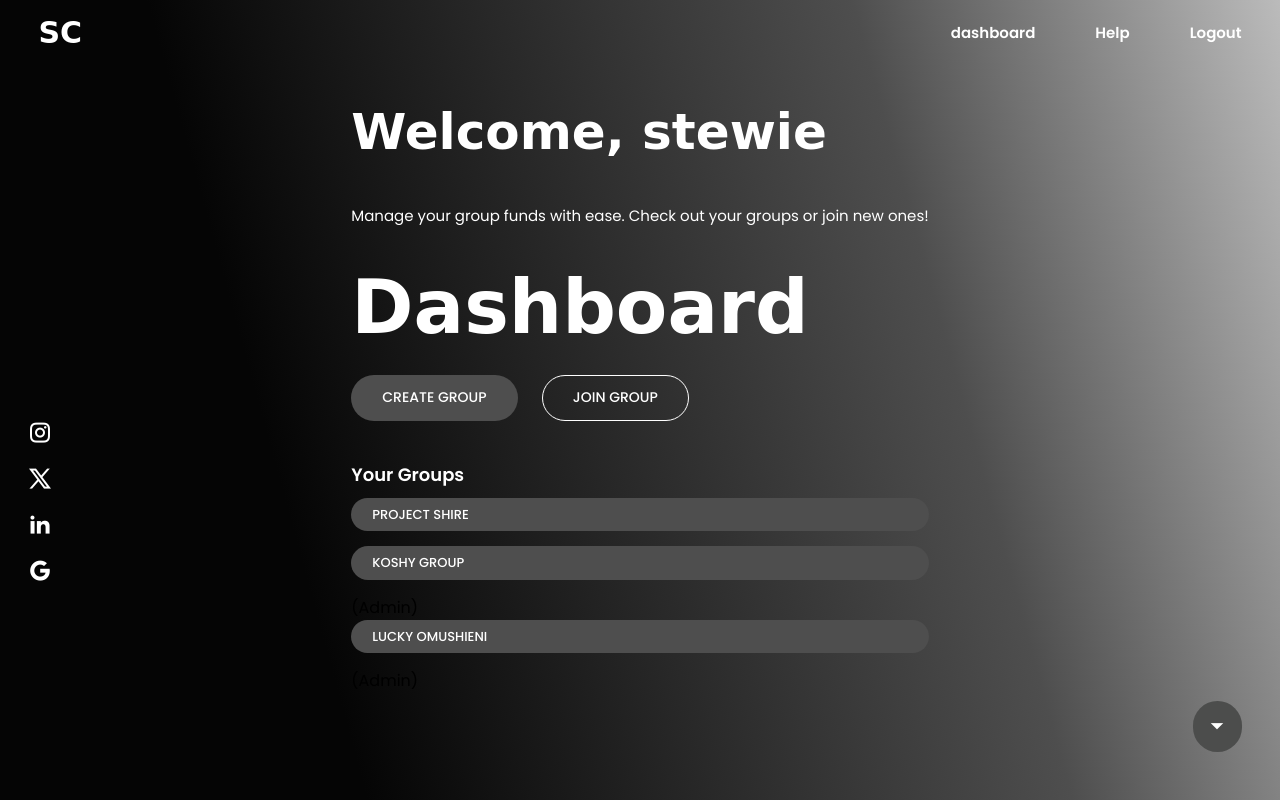
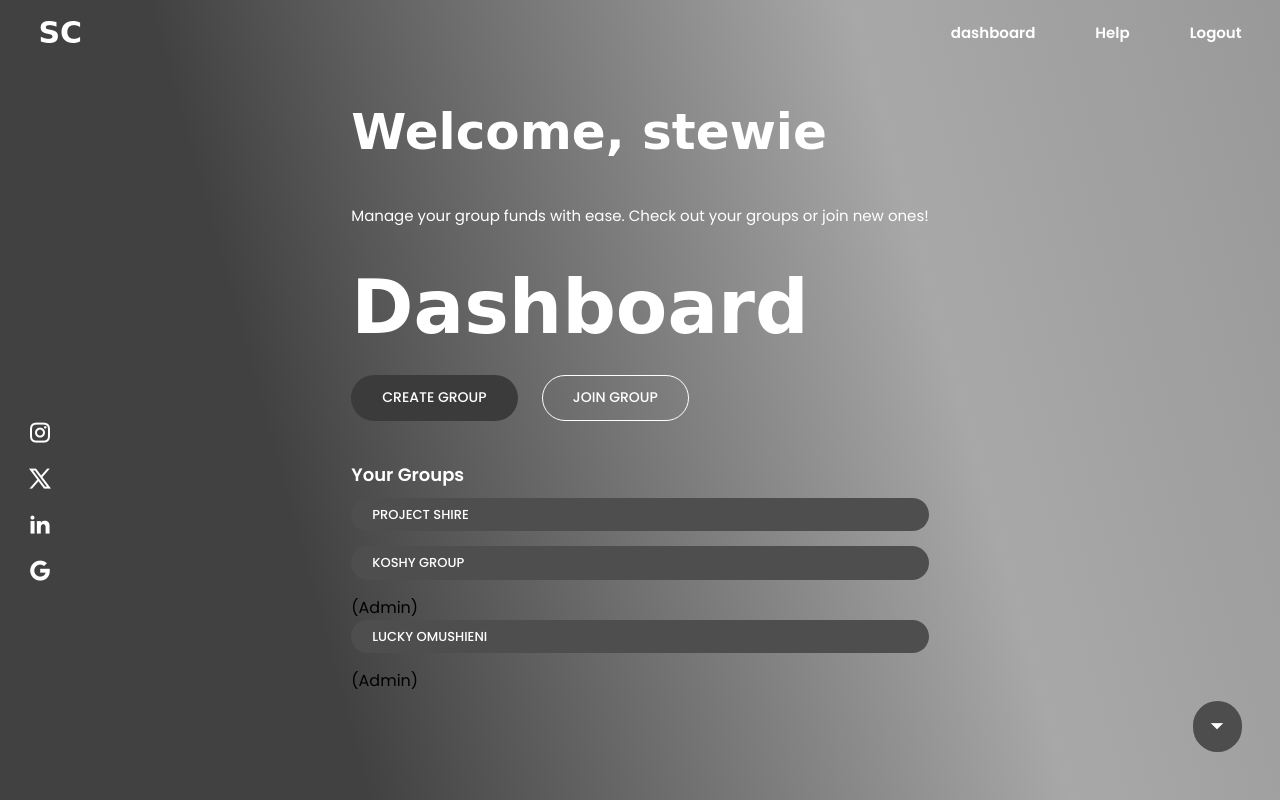
Before and after one commit to StewieC/projectshire1, a Django app: page / in a window 1280 px wide. Run offline with Django 5.2, Linux system fonts and the light colour scheme; a user stored in the database is signed in; data comes from the database, SQL or seed files in the repository; some libraries are stand-ins or nearby versions.

Commit message:
Update hero section background gradient and button styles for improved aesthetics

```diff
--- a/contributions/static/css/style.css
+++ b/contributions/static/css/style.css
@@ -62,7 +62,7 @@ header {
     height: 100%;
     width: 100%;
     min-height: 100vh;
-    background: linear-gradient(254.59deg, #bbbbbb 0%, #4e4e4e 28.53%, #050505 75.52%);
+    background: linear-gradient(254.59deg, #999999 0%, #a8a8a8 28.53%, #424141 75.52%);
     display: flex; /* Switch to Flexbox for easier centering */
     flex-direction: column; /* Stack items vertically */
     justify-content: center; /* Center content vertically */
@@ -124,7 +124,7 @@ section{
 .hero-text a{
     display: inline-block;
     color: white;
-    background: #4e4e4e;
+    background: #3b3b3b;
     border: 1px solid transparent;
     padding: 12px 30px;
     line-height: 1.4;
```
